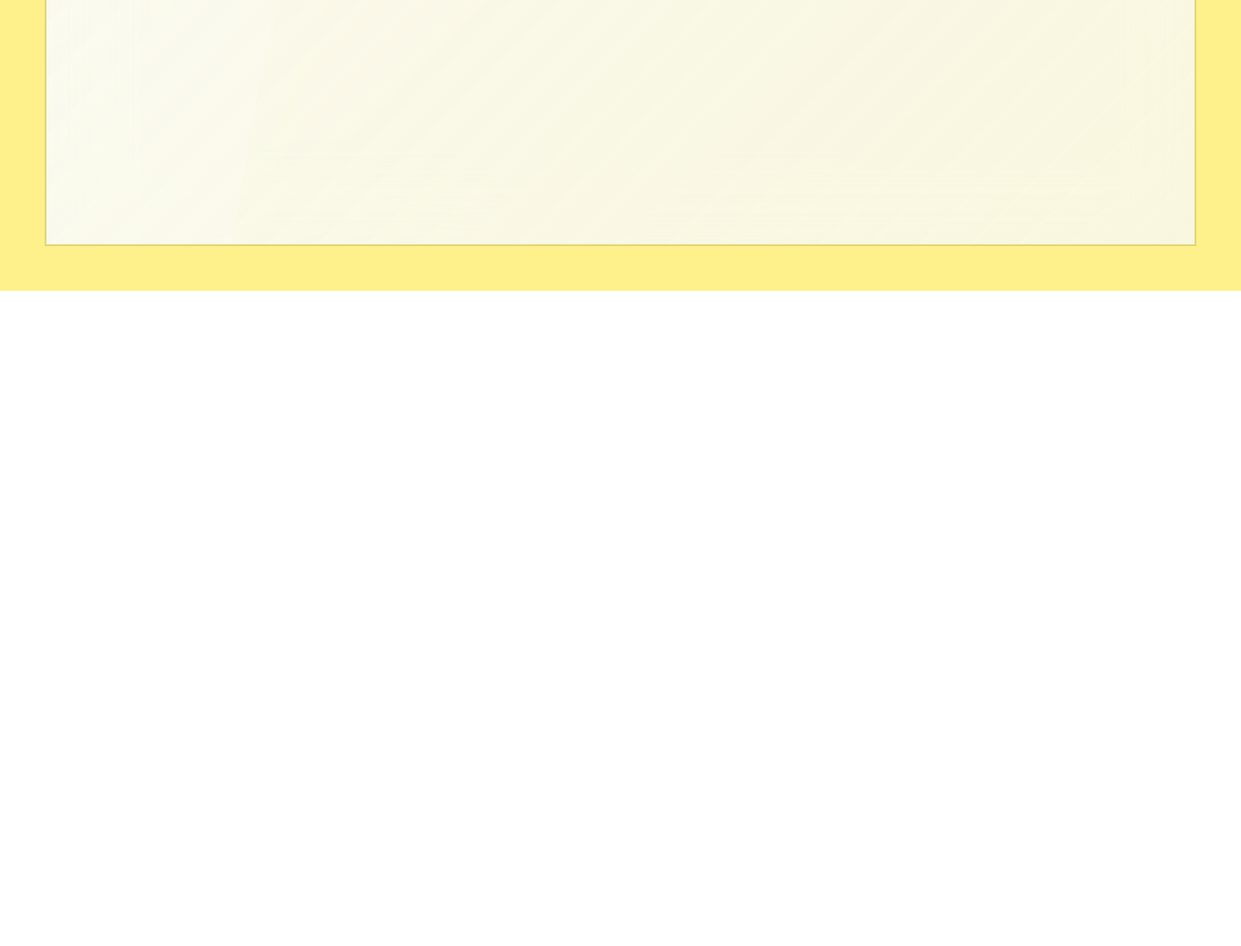
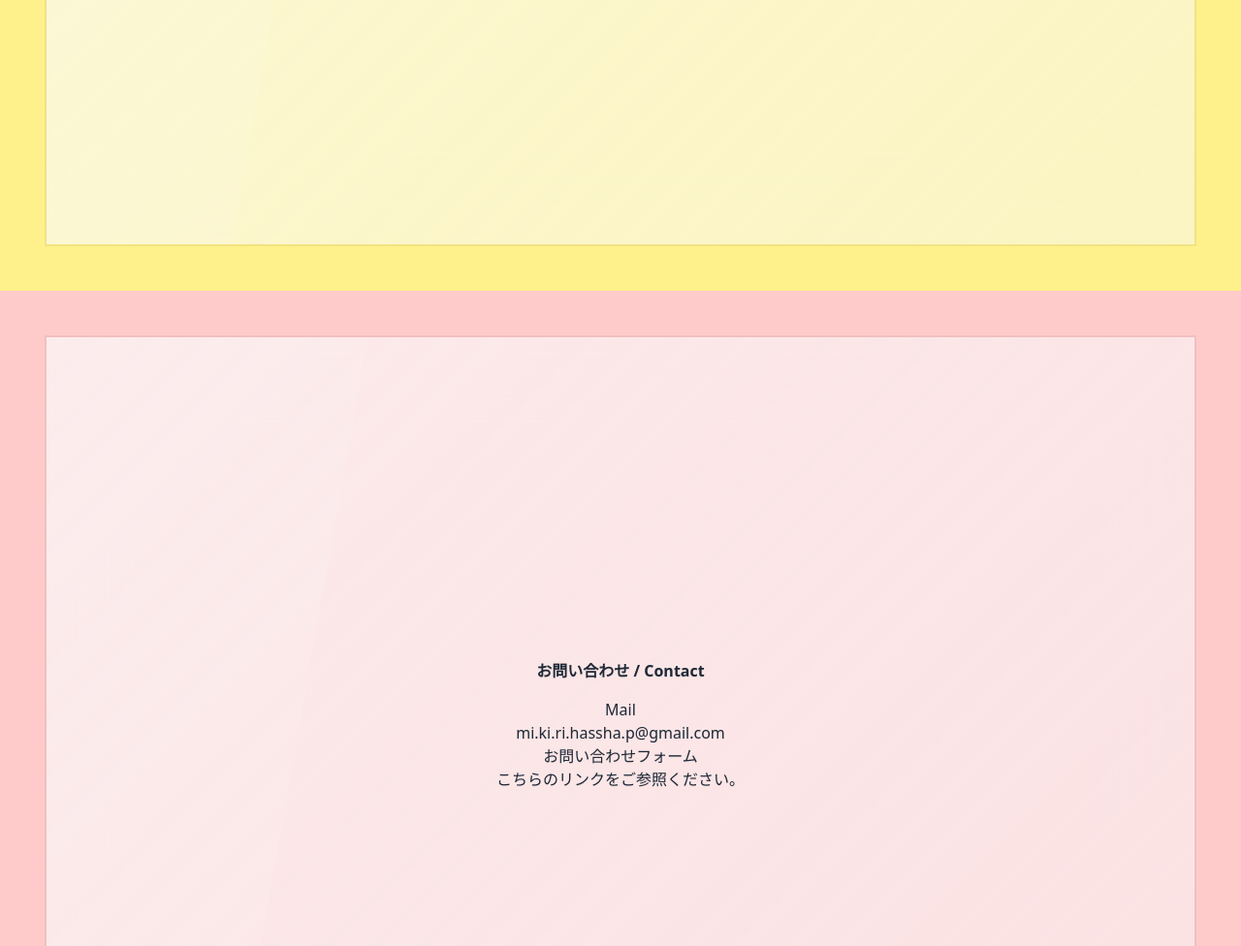
Before and after one commit to mi-ki-ri/portfolio-mikirihasshap, a website built with Vite: page index.html in a window 1280 px wide. Shown: the part 4244-5220 px from the top of the page at 97% size. Before the commit the page ends 4544 px from the top, so only its background shows below. Built offline with nearby package versions, Linux system fonts and the light colour scheme.

Commit message:
feat: ディスコグラフィーセクションに新しい記事を追加

```diff
--- a/index.html
+++ b/index.html
@@ -259,6 +259,8 @@
           <h2>ディスコグラフィー / Discography</h2>
           <p>Bandcampをご参照ください。</p>
         </div>
+      </article>
+      <article class="hero min-w-full min-h-screen bg-red-200 p-12">
         <div
           class="hero-content min-w-full glass bg-opacity-50 bg-slate-50 flex flex-col items-center justify-center min-h-screen text-center"
         >
```
